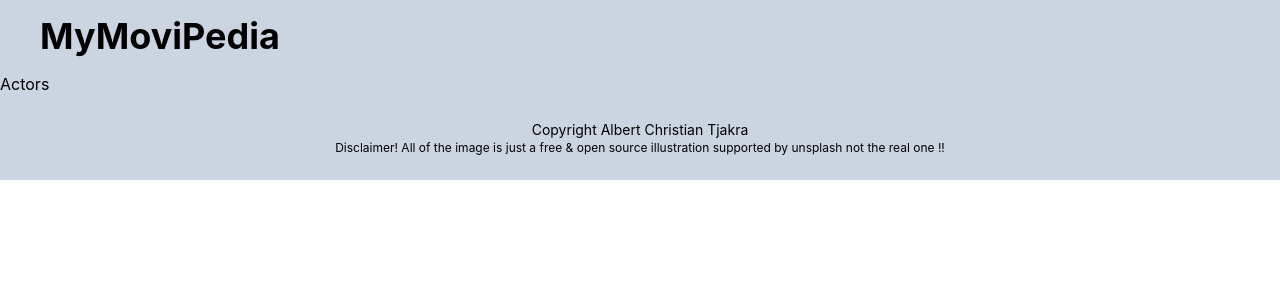
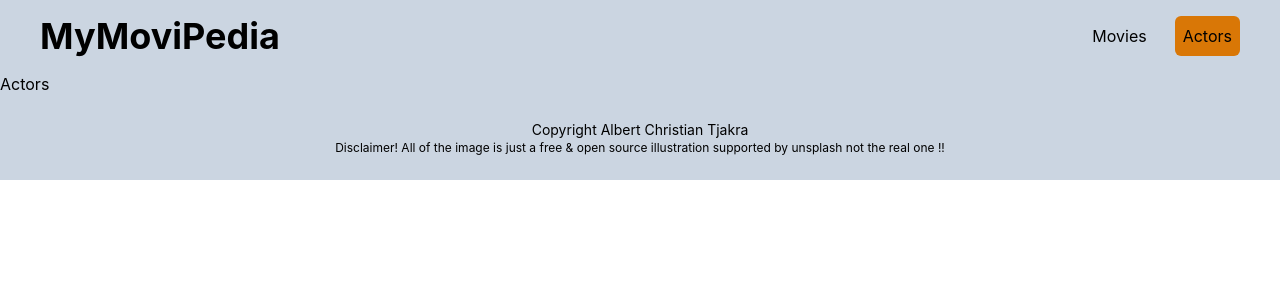
Before and after one commit to albert2999/mymovipedia-graphql, a React (Create React App) app: page /actors in a window 1280 px wide. Shown: the top 300 px of the page. Built offline with nearby package versions, Linux system fonts and the light colour scheme.

Commit message:
install swiper js, fixed the proxy on vercel.json

```diff
--- a/package.json
+++ b/package.json
@@ -15,6 +15,7 @@
     "react-redux": "^8.0.5",
     "react-router-dom": "^6.8.1",
     "react-scripts": "5.0.1",
+    "swiper": "^9.0.5",
     "web-vitals": "^2.1.4"
   },
   "scripts": {
--- a/src/App.css
+++ b/src/App.css
@@ -3,8 +3,7 @@
 }
 
 ::-webkit-scrollbar-track {
-  background: #f1f1f1;
-  border-radius: 8pt;
+  background: #cbd5e1;
 
 }
 
--- a/src/components/Navbar.jsx
+++ b/src/components/Navbar.jsx
@@ -1,9 +1,24 @@
 import React from "react";
+import { NavLink } from "react-router-dom";
 
 const Navbar = () => {
   return (
-    <div className="p-4 container mx-auto px-10">
+    <div className="p-4 container mx-auto px-10 flex justify-between">
       <h1 className="font-bold text-4xl">MyMoviPedia</h1>
+      <ul className="flex space-x-5">
+        <NavLink
+          to="/movies"
+          className={({ isActive }) => (isActive ? "bg-amber-600" : "") + ' p-2 rounded-md hover:underline underline-offset-4' }
+        >
+          <li>Movies</li>
+        </NavLink>
+        <NavLink
+          to="/actors"
+          className={({ isActive }) => (isActive ? "bg-amber-600" : "") + ' p-2 rounded-md hover:underline underline-offset-4' }
+        >
+          <li>Actors</li>
+        </NavLink>
+      </ul>
     </div>
   );
 };
--- a/src/pages/movies/MovieDesc.jsx
+++ b/src/pages/movies/MovieDesc.jsx
@@ -10,7 +10,9 @@ const MovieDesc = ({ movieId }) => {
 
   return (
     <div className="p-5">
-      {data ? (
+      {error && <> {error} </>}
+      {loading && <> Loading... </>}
+      {data && (
         <>
           <h1 className=" font-semibold text-2xl">{data.movie.name}</h1>
           <h1 className="font-medium text-sm flex items-center">
@@ -19,11 +21,11 @@ const MovieDesc = ({ movieId }) => {
               xmlns="http://www.w3.org/2000/svg"
               viewBox="0 0 24 24"
               fill="currentColor"
-              className="w-4 h-4 text-amber-600 mx-1"
+              className="w-5 h-5 text-amber-500 mx-1"
             >
               <path
                 fill-rule="evenodd"
-                d="M10.788 3.21c.448-1.077 1.976-1.077 2.424 0l2.082 5.007 5.404.433c1.164.093 1.636 1.545.749 2.305l-4.117 3.527 1.257 5.273c.271 1.136-.964 2.033-1.96 1.425L12 18.354 7.373 21.18c-.996.608-2.231-.29-1.96-1.425l1.257-5.273-4.117-3.527c-.887-.76-.415-2.212.749-2.305l5.404-.433 2.082-5.006z"
+                d="M9 4.5a.75.75 0 01.721.544l.813 2.846a3.75 3.75 0 002.576 2.576l2.846.813a.75.75 0 010 1.442l-2.846.813a3.75 3.75 0 00-2.576 2.576l-.813 2.846a.75.75 0 01-1.442 0l-.813-2.846a3.75 3.75 0 00-2.576-2.576l-2.846-.813a.75.75 0 010-1.442l2.846-.813A3.75 3.75 0 007.466 7.89l.813-2.846A.75.75 0 019 4.5zM18 1.5a.75.75 0 01.728.568l.258 1.036c.236.94.97 1.674 1.91 1.91l1.036.258a.75.75 0 010 1.456l-1.036.258c-.94.236-1.674.97-1.91 1.91l-.258 1.036a.75.75 0 01-1.456 0l-.258-1.036a2.625 2.625 0 00-1.91-1.91l-1.036-.258a.75.75 0 010-1.456l1.036-.258a2.625 2.625 0 001.91-1.91l.258-1.036A.75.75 0 0118 1.5zM16.5 15a.75.75 0 01.712.513l.394 1.183c.15.447.5.799.948.948l1.183.395a.75.75 0 010 1.422l-1.183.395c-.447.15-.799.5-.948.948l-.395 1.183a.75.75 0 01-1.422 0l-.395-1.183a1.5 1.5 0 00-.948-.948l-1.183-.395a.75.75 0 010-1.422l1.183-.395c.447-.15.799-.5.948-.948l.395-1.183A.75.75 0 0116.5 15z"
                 clip-rule="evenodd"
               />
             </svg>
@@ -31,7 +33,7 @@ const MovieDesc = ({ movieId }) => {
           </h1>
           <hr className=" text-black" />
 
-          <p className="mt-1 text-xs indent-10">
+          <p className="mt-2 text-xs indent-10 text-justify">
             Lorem ipsum dolor sit amet consectetur adipisicing elit. Quis
             quaerat perferendis modi aspernatur velit, minus cum. Unde,
             voluptatum animi quos, fugiat at dignissimos tempora labore quam
@@ -46,9 +48,7 @@ const MovieDesc = ({ movieId }) => {
             architecto iusto est veritatis numquam velit nesciunt.
           </p>
         </>
-      ) : (
-        <p>Loading...</p>
-      )}
+      ) }
     </div>
   );
 };
--- a/src/pages/movies/index.jsx
+++ b/src/pages/movies/index.jsx
@@ -40,7 +40,10 @@ const Movies = () => {
     <div className="container mx-auto flex  ">
       <div className="grid grid-cols-1 xl:grid-cols-2 overflow-y-auto mx-auto">
         {movies?.map((movie) => (
-          <div className="relative" onClick={() => setIsSelected(movie.id)}>
+          <div
+            className="relative cursor-pointer hover:bg-slate-200 rounded-md "
+            onClick={() => setIsSelected(movie.id)}
+          >
             <div className="bg-amber-500 bg-opacity-50 absolute top-6 right-6 p-1 rounded-md z-10 text-white md:text-black">
               <h2 className="font-semibold text-sm ">{movie.genre}</h2>
             </div>
@@ -74,25 +77,28 @@ const Movies = () => {
                 </div>
               </div>
 
-              <div className="relative  space-y-2 hidden sm:block ">
-                <h2 className="font-semibold text-2xl mx-5 my-8">{movie.name}</h2>
-                <div className="absolute bottom-2">
+              <div className="relative space-y-2 hidden px-5 py-14 sm:block ">
+                <h2 className="font-semibold text-2xl  ">
+                  {movie.name}
+                </h2>
                   <div className="flex items-center space-x-1">
                     <svg
                       xmlns="http://www.w3.org/2000/svg"
                       viewBox="0 0 24 24"
                       fill="currentColor"
-                      className="w-5 h-5 text-amber-600 "
+                      className="w-5 h-5 text-amber-500"
                     >
                       <path
                         fill-rule="evenodd"
-                        d="M10.788 3.21c.448-1.077 1.976-1.077 2.424 0l2.082 5.007 5.404.433c1.164.093 1.636 1.545.749 2.305l-4.117 3.527 1.257 5.273c.271 1.136-.964 2.033-1.96 1.425L12 18.354 7.373 21.18c-.996.608-2.231-.29-1.96-1.425l1.257-5.273-4.117-3.527c-.887-.76-.415-2.212.749-2.305l5.404-.433 2.082-5.006z"
+                        d="M9 4.5a.75.75 0 01.721.544l.813 2.846a3.75 3.75 0 002.576 2.576l2.846.813a.75.75 0 010 1.442l-2.846.813a3.75 3.75 0 00-2.576 2.576l-.813 2.846a.75.75 0 01-1.442 0l-.813-2.846a3.75 3.75 0 00-2.576-2.576l-2.846-.813a.75.75 0 010-1.442l2.846-.813A3.75 3.75 0 007.466 7.89l.813-2.846A.75.75 0 019 4.5zM18 1.5a.75.75 0 01.728.568l.258 1.036c.236.94.97 1.674 1.91 1.91l1.036.258a.75.75 0 010 1.456l-1.036.258c-.94.236-1.674.97-1.91 1.91l-.258 1.036a.75.75 0 01-1.456 0l-.258-1.036a2.625 2.625 0 00-1.91-1.91l-1.036-.258a.75.75 0 010-1.456l1.036-.258a2.625 2.625 0 001.91-1.91l.258-1.036A.75.75 0 0118 1.5zM16.5 15a.75.75 0 01.712.513l.394 1.183c.15.447.5.799.948.948l1.183.395a.75.75 0 010 1.422l-1.183.395c-.447.15-.799.5-.948.948l-.395 1.183a.75.75 0 01-1.422 0l-.395-1.183a1.5 1.5 0 00-.948-.948l-1.183-.395a.75.75 0 010-1.422l1.183-.395c.447-.15.799-.5.948-.948l.395-1.183A.75.75 0 0116.5 15z"
                         clip-rule="evenodd"
                       />
                     </svg>
-                    <p className="text-sm"> {movie.actor.name} </p>
+
+                    <p className="text-xs font-semibold"> {movie.actor.name} </p>
                   </div>
-                </div>
+                {/* <div className="absolute bottom-2">
+                </div> */}
               </div>
             </div>
             {isSelected === movie.id ? (
```
Also changed, not shown: 1 other file (tests, documents, lock files or other folders).
